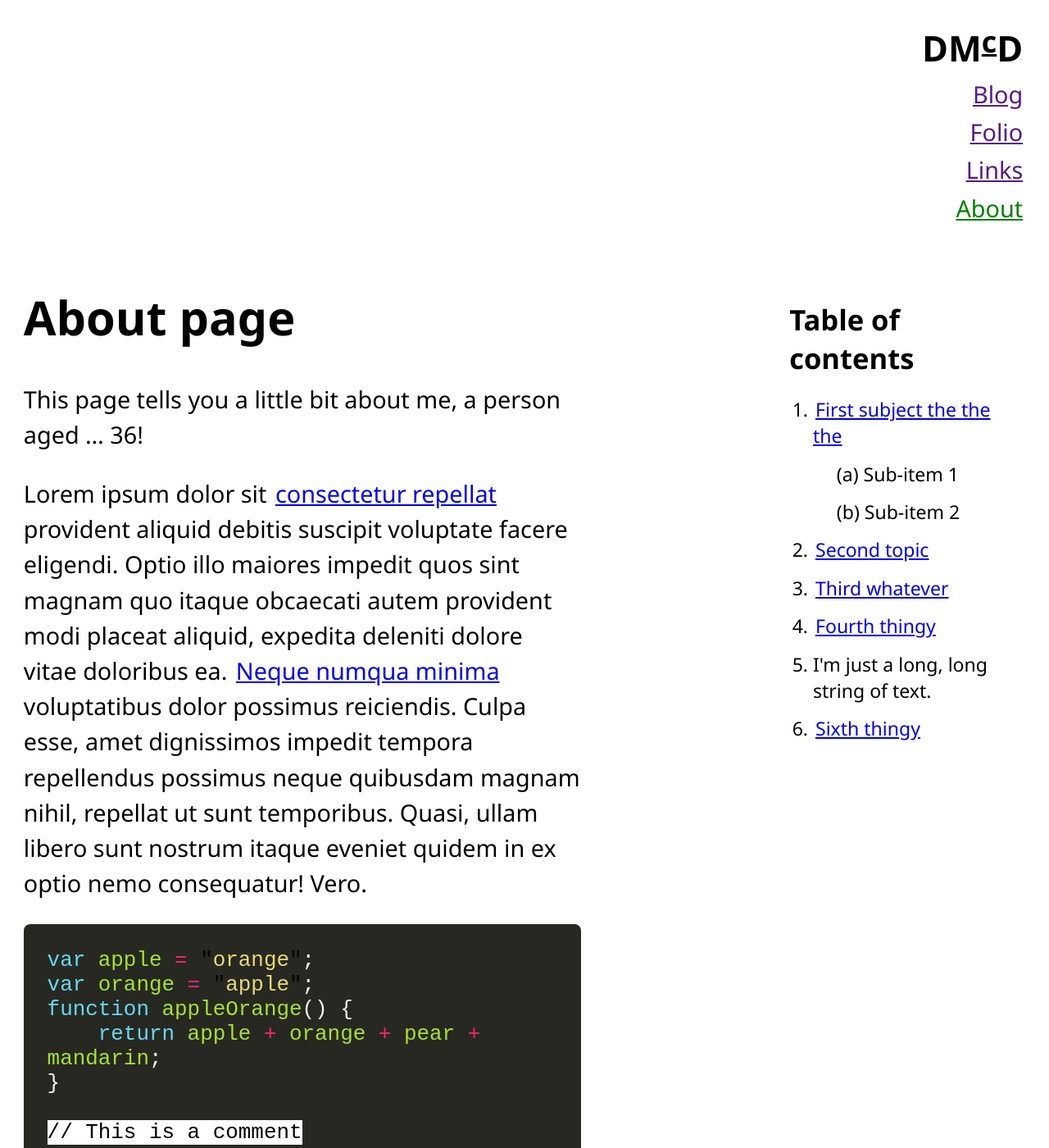
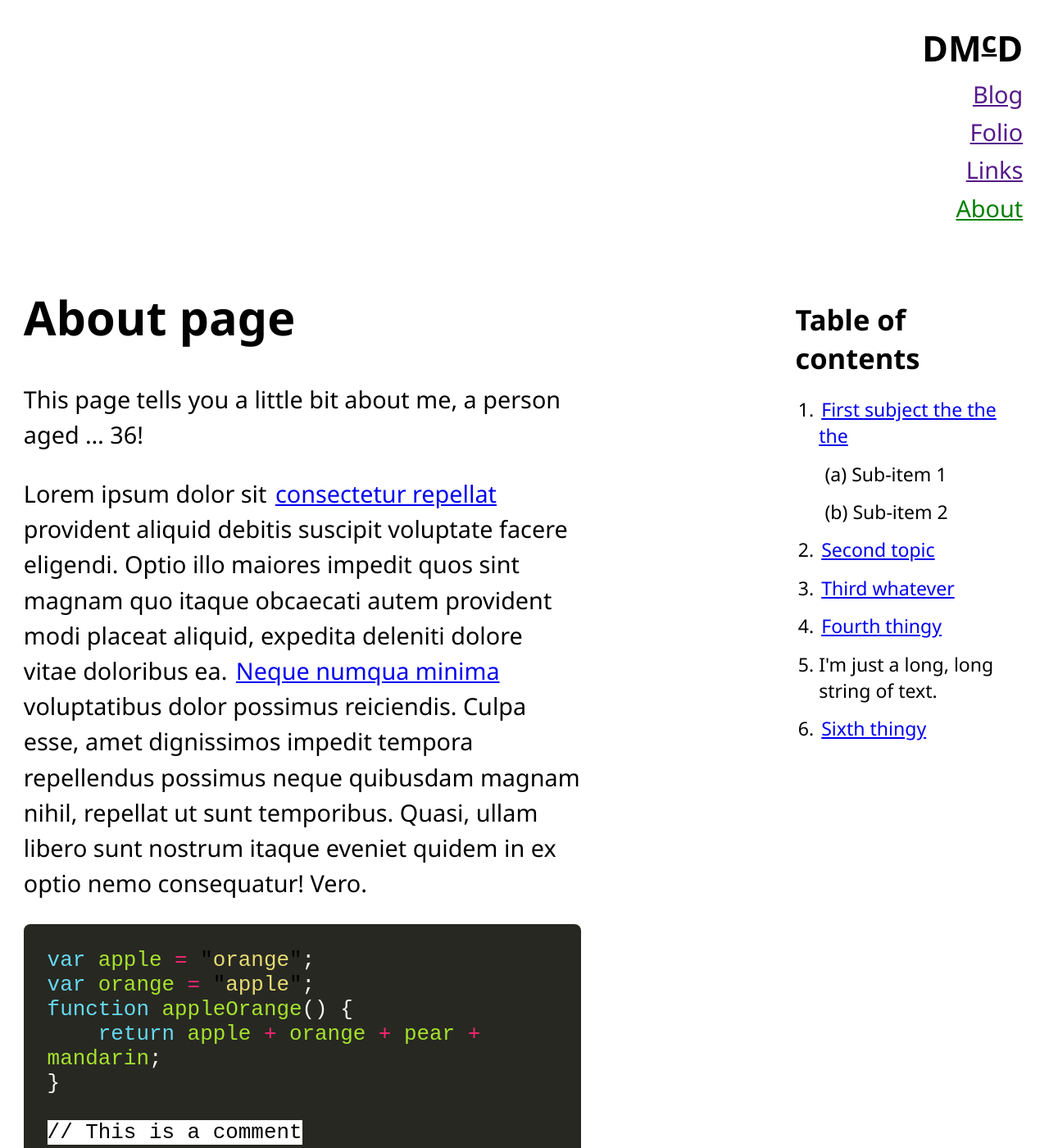
Before and after one commit to denismcdonald/blog, a Jekyll site: the page built from about.md, in a window 1280 px wide and 1400 px high. Shown: the whole window at 82% size. Built offline with Jekyll 4.4.1, drawn with Linux system fonts in a browser that asks for light colours.

Commit message:
TOC improvements

```diff
--- a/_sass/main.scss
+++ b/_sass/main.scss
@@ -245,8 +245,14 @@ Breakpoint 2 (Table of contents appears)
     }
 
 
+    .toc-heading {
+        margin: 0 0 0 0.25rem;
+        padding: 0;
+    }
+
+
     .toc ul {
-        padding-left: 1rem;
+        padding-left: 1.25rem;
     }
 
 
@@ -255,9 +261,8 @@ Breakpoint 2 (Table of contents appears)
     }
 
 
-     .toc-heading {
-        margin: 0;
-        padding: 0;
+    .toc ul ul {
+        padding-left: 0.25rem;
     }
 
 }
```
Also changed, not shown: 1 other file.
